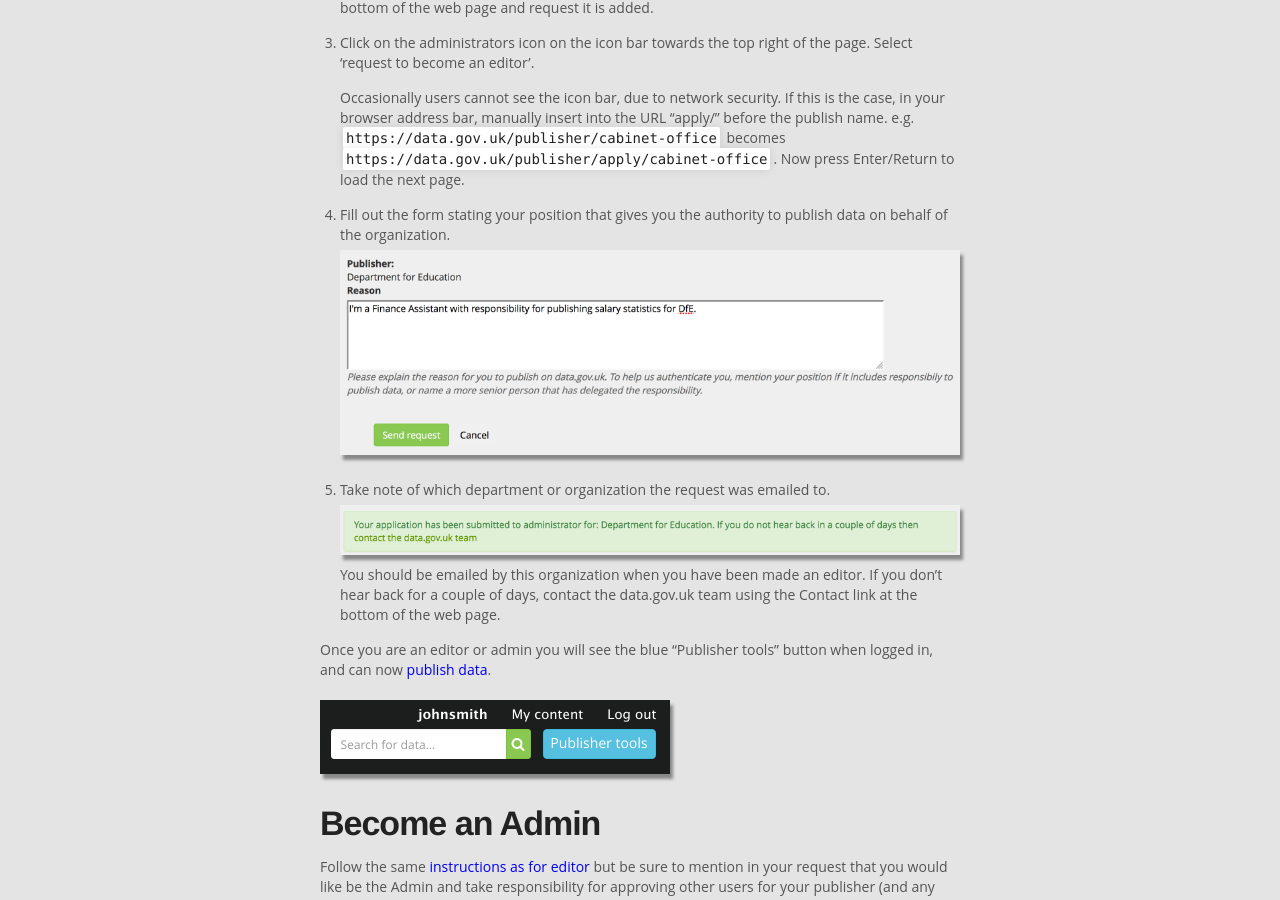
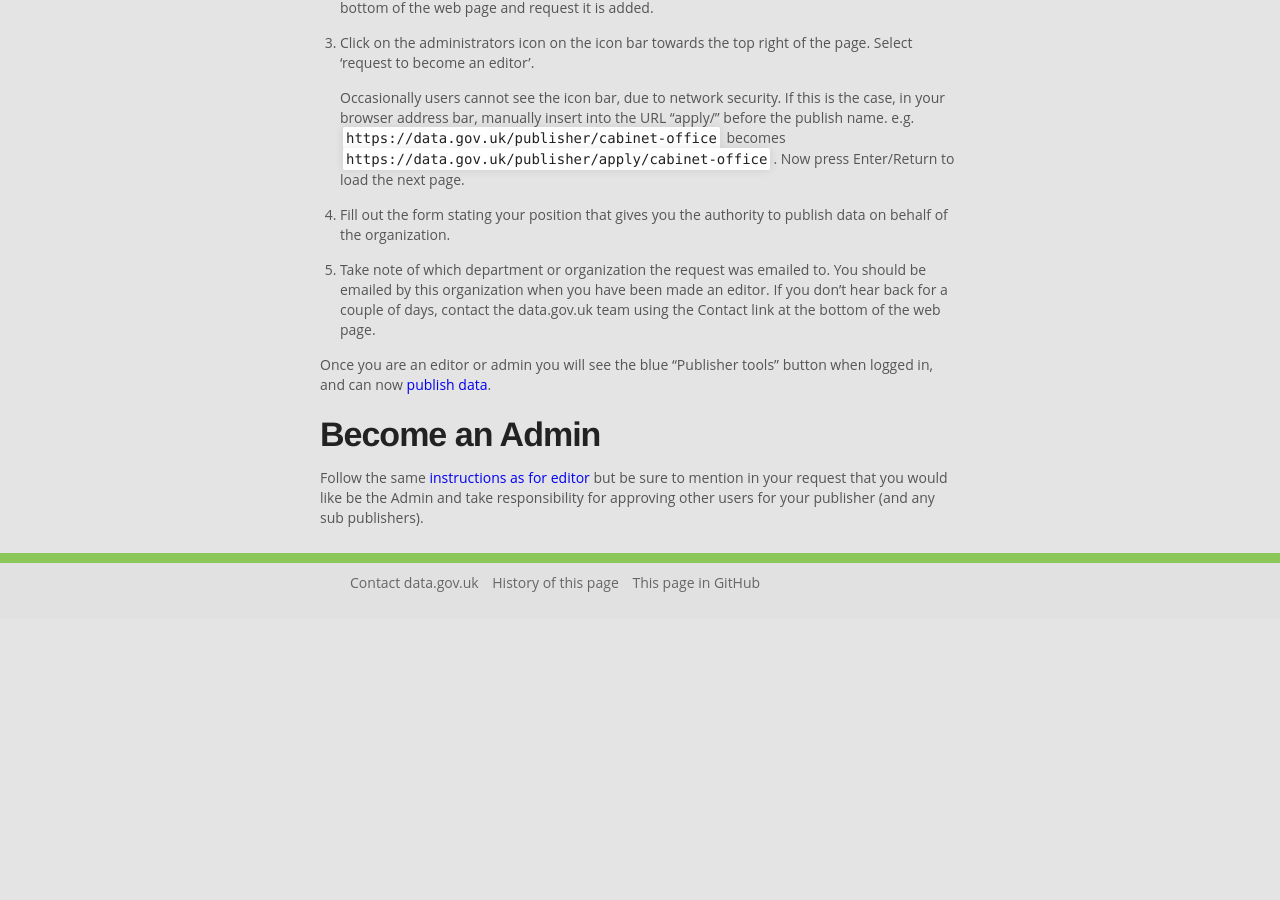
Before and after one commit to datagovuk/guidance, a Jekyll site: the page built from becoming_an_editor_or_admin.md, in a window 1280 px wide and 900 px high, scrolled down 1473 px. Built offline with Jekyll 4.4.1, drawn with Linux system fonts in a browser that asks for light colours; comment, search, counter and statistics services are not loaded; after the commit the page ends 2091 px from its top, so only the background shows below that.

Commit message:
Removed more screenshots

```diff
--- a/becoming_an_editor_or_admin.md
+++ b/becoming_an_editor_or_admin.md
@@ -64,16 +64,12 @@ You will now need to become an editor
    Occasionally users cannot see the icon bar, due to network security. If this is the case, in your browser address bar, manually insert into the URL "apply/" before the publish name. e.g. `https://data.gov.uk/publisher/cabinet-office` becomes `https://data.gov.uk/publisher/apply/cabinet-office`. Now press Enter/Return to load the next page.
 
 4. Fill out the form stating your position that gives you the authority to publish data on behalf of the organization.
-![editor request form](images/become_editor_request_form.png)
 
 5. Take note of which department or organization the request was emailed to.
-![editor request response](images/become_editor_request_submitted.png)
 You should be emailed by this organization when you have been made an editor. If you don't hear back for a couple of days, contact the data.gov.uk team using the Contact link at the bottom of the web page.
 
 Once you are an editor or admin you will see the blue "Publisher tools" button when logged in, and can now [publish data](publishing_on_data_gov_uk_overview.html).
 
-![publisher tools button](images/become_editor_publisher_tools_button.png)
-
 # Become an Admin
 
 Follow the same [instructions as for editor](#become-an-editor) but be sure to mention in your request that you would like be the Admin and take responsibility for approving other users for your publisher (and any sub publishers).
```
